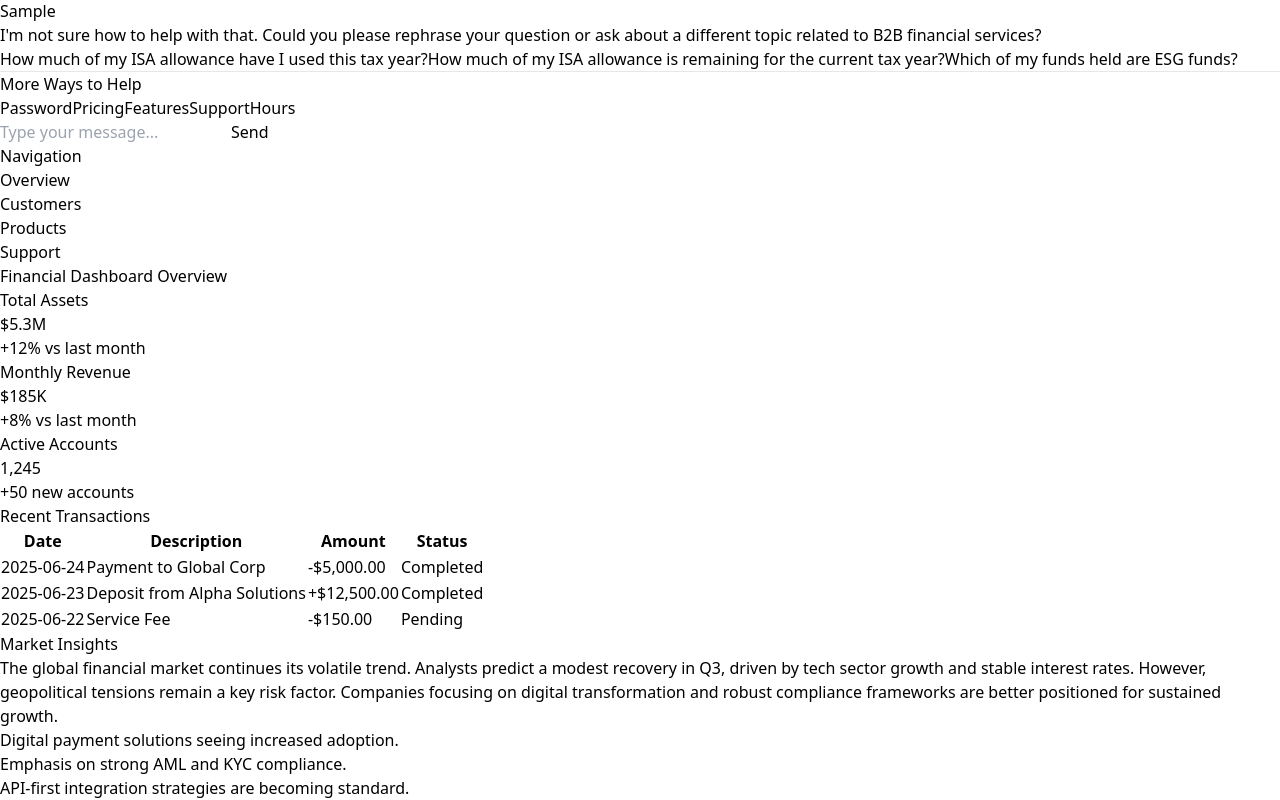
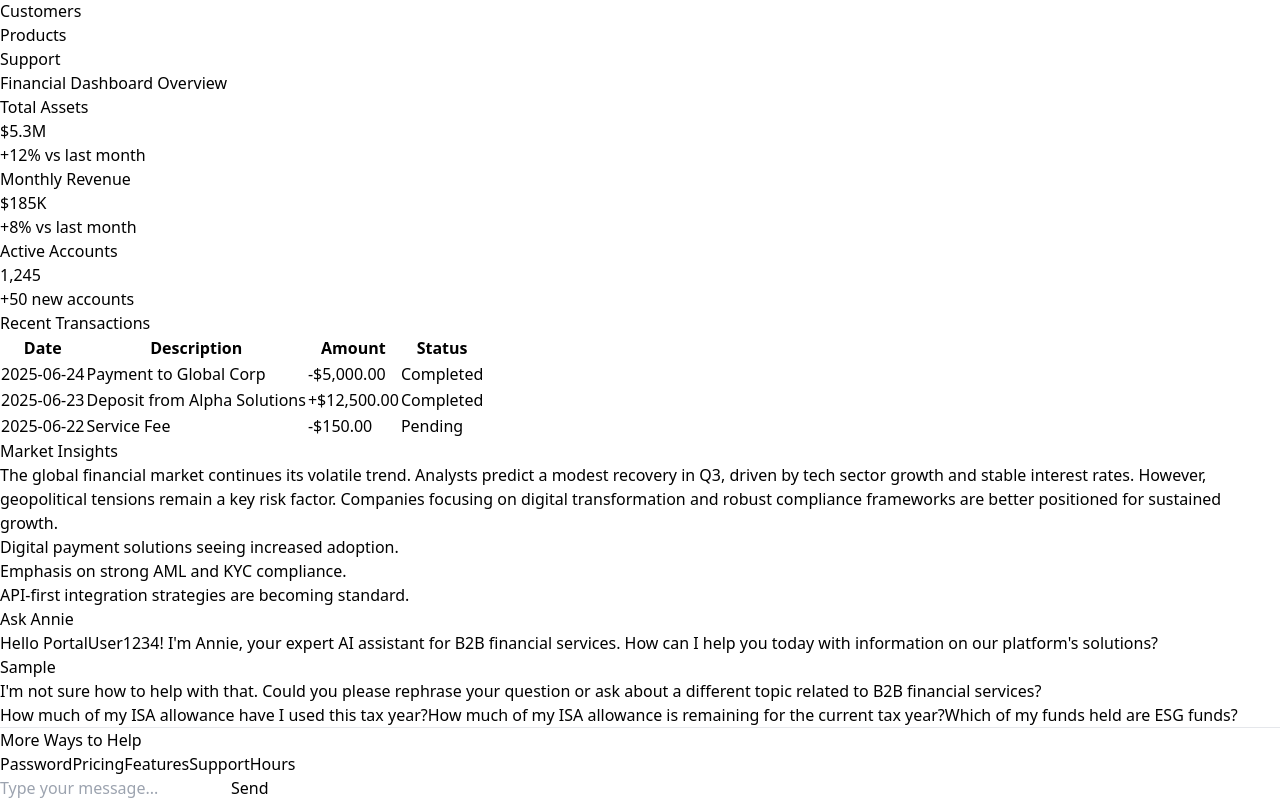
Before and after one commit to gordongrahamtesting/aberdeenhackathon, a React app: page / in a window 1280 px wide. Both pictures are taken after typing "Sample" into the empty fields and a click on the button "Search". Shown: the part 145-945 px from the top of the page. Built offline with nearby package versions, Linux system fonts and the light colour scheme.

Commit message:
update chatbot positioning

```diff
--- a/src/App.tsx
+++ b/src/App.tsx
@@ -53,7 +53,7 @@ function ChatbotComponent({
     if (onChatOpen) {
       onChatOpen();
     }
-  }, [initialQuestion, onChatOpen, personalizedWelcomeMessage]);
+  }, [initialQuestion, onChatOpen, personalizedWelcomeMessage, setChatHistory]);
 
 
   // Define a simple interface for local rules that only need keywords and a response
@@ -123,11 +123,6 @@ function ChatbotComponent({
         // then check if ANY of the 'any' keywords are present.
         // The condition for 'any' matching should be independent or additive.
         // For 'quite loose', we can just check if ANY keyword from EITHER array is present.
-        if (!matched && rule.keywords.any && rule.keywords.any.length > 0) {
-          matched = rule.keywords.any.some(keyword => lowerMessageContent.includes(keyword.toLowerCase()));
-        }
-
-        // To make it truly "quite loose" and combine 'all' and 'any' into a single 'any' check for local prompts:
         const combinedKeywords = [...(rule.keywords.all || []), ...(rule.keywords.any || [])];
         matched = combinedKeywords.some(keyword => lowerMessageContent.includes(keyword.toLowerCase()));
 
@@ -422,12 +417,13 @@ function ChatbotComponent({
     <div className="flex flex-col w-full h-full bg-white rounded-xl shadow-xl overflow-hidden border border-neutral-300"> {/* White background, subtle border */}
 
       {/* Chat header */}
-      <div className="bg-neutral-950 text-white p-3 rounded-t-xl shadow-lg flex items-center justify-center relative z-10 flex-shrink-0 border-b border-neutral-700">
+      <div className="bg-neutral-950 text-white p-3 rounded-t-xl shadow-lg flex items-center justify-center relative z-10 border-b border-neutral-700"> {/* Removed flex-shrink-0 */}
         <h1 className="text-xl sm:text-2xl font-extrabold tracking-tight">Ask Annie</h1>
       </div>
 
       {/* Chat messages display area */}
-      <div className="p-4 py-20 space-y-3 bg-white text-gray-900 flex flex-col relative z-0 flex-grow overflow-y-auto"> {/* White background, dark text */}
+      {/* Reduced py-20 to p-4 to give more space for header/footer */}
+      <div className="p-4 space-y-3 bg-white text-gray-900 flex flex-col relative z-0 flex-grow overflow-y-auto"> {/* White background, dark text */}
         {chatHistory.length === 0 && !isLoading ? (
           <div className="flex-1 flex items-center justify-center text-center text-neutral-500 italic text-base p-6">
             Start a conversation!
@@ -532,14 +528,14 @@ function ChatbotComponent({
 // Main App component for the website layout
 function App() {
   // State for accordion visibility
-  const [isAccordionChatExpanded, setIsAccordionChatExpanded] = useState(false);
+  const [isChatPanelOpen, setIsChatPanelOpen] = useState(false); // Renamed for clarity
   // State to store the conversation history, now lifted to App.tsx
   const [chatHistory, setChatHistory] = useState<{ role: string; text: string }[]>([]);
   // Pseudo-login state for the user's name
   const [userName, setUserName] = useState<string>("PortalUser1234");
 
   const [searchQuery, setSearchQuery] = useState('');
-  const [initialAccordionQuestion, setInitialAccordionQuestion] = useState<string | undefined>(undefined);
+  const [initialChatQuestion, setInitialChatQuestion] = useState<string | undefined>(undefined); // Renamed for clarity
 
   // Construct personalized welcome message based on userName
   const personalizedWelcomeMessage = `Hello ${userName}! I'm Annie, your expert AI assistant for B2B financial services. How can I help you today with information on our platform's solutions?`;
@@ -560,8 +556,8 @@ function App() {
         { role: 'model', text: personalizedWelcomeMessage },
         { role: 'user', text: searchQuery.trim() }
       ]);
-      setInitialAccordionQuestion(searchQuery.trim());
-      setIsAccordionChatExpanded(true);
+      setInitialChatQuestion(searchQuery.trim()); // Use new state
+      setIsChatPanelOpen(true); // Open the side panel
       setSearchQuery('');
     }
   };
@@ -572,31 +568,31 @@ function App() {
     }
   };
 
-  // Function to toggle accordion chat
-  const toggleAccordionChat = () => {
-    setIsAccordionChatExpanded(prev => !prev);
+  // Function to toggle chat panel
+  const toggleChatPanel = () => {
+    setIsChatPanelOpen(prev => !prev);
   };
 
-  // Function to collapse accordion chat - now just toggles expansion
-  const collapseAccordionChat = () => {
-    setIsAccordionChatExpanded(false);
+  // Function to collapse chat panel
+  const collapseChatPanel = () => {
+    setIsChatPanelOpen(false);
   };
 
   return (
-    <div className="flex flex-col h-screen bg-white font-sans antialiased relative"> {/* Overall white background */}
+    <div className="flex h-screen bg-white font-sans antialiased relative overflow-hidden">
+      {/* Main Layout Container (Header + Main Content + Sidebar) */}
+      <div className="flex flex-1 flex-col z-0">
         {/* Header/Navbar */}
-      <header className="bg-neutral-950 text-white p-4 shadow-lg flex flex-col relative z-20 rounded-b-none border-b border-neutral-700"> {/* Deep black */}
+        <header className="bg-neutral-950 text-white p-4 shadow-lg flex flex-col relative z-20 rounded-b-none border-b border-neutral-700">
           <nav className="flex items-center justify-between w-full">
-          <h1 className="text-2xl font-bold text-white">Portal Pioneers inc</h1> {/* White text */}
+            <h1 className="text-2xl font-bold text-white">Portal Pioneers inc</h1>
             <div className="flex items-center space-x-4">
-            {/* Display logged-in user name */}
-            <span className="font-semibold text-neutral-300">Welcome, {userName}!</span> {/* Lighter grey for welcome */}
-            {/* Search Field and Button (for accordion behavior) */}
+              <span className="font-semibold text-neutral-300">Welcome, {userName}!</span>
               <div className="flex items-center space-x-2">
                 <input
                   type="text"
                   placeholder="Ask Annie..."
-                className="p-2 rounded-full bg-white text-gray-900 border border-neutral-700 focus:outline-none focus:ring-2 focus:ring-neutral-600 text-sm placeholder-gray-500 w-full sm:w-64 md:w-80" // Changed bg-neutral-800 to bg-white, text-white to text-gray-900, placeholder-neutral-400 to placeholder-gray-500
+                  className="p-2 rounded-full bg-white text-gray-900 border border-neutral-700 focus:outline-none focus:ring-2 focus:ring-neutral-600 text-sm placeholder-gray-500 w-full sm:w-64 md:w-80"
                   value={searchQuery}
                   onChange={(e) => setSearchQuery(e.target.value)}
                   onKeyPress={handleSearchKeyPress}
@@ -608,37 +604,20 @@ function App() {
                   Search
                 </button>
               </div>
-            {/* Toggle Accordion Chat button */}
               <button
-              onClick={toggleAccordionChat}
+                onClick={toggleChatPanel}
                 className="ml-4 px-6 py-2 bg-neutral-700 text-white rounded-full shadow-lg hover:bg-neutral-600 transition-colors font-semibold"
               >
-              {isAccordionChatExpanded ? 'Close Chat' : 'Open Chat'}
+                {isChatPanelOpen ? 'Close Chat' : 'Open Chat'}
               </button>
             </div>
           </nav>
-        {/* Accordion Chatbot Section */}
-        <div
-          className={`w-full bg-white rounded-xl shadow-2xl overflow-hidden transition-all duration-700 ease-in-out
-            ${isAccordionChatExpanded ? 'max-h-[70vh] mt-4' : 'max-h-0 mt-0 invisible'}`}
-          style={{ pointerEvents: isAccordionChatExpanded ? 'auto' : 'none' }}
-        >
-          {isAccordionChatExpanded && (
-            <ChatbotComponent
-              initialQuestion={initialAccordionQuestion}
-              onClose={collapseAccordionChat}
-              chatHistory={chatHistory} // Pass chatHistory prop
-              setChatHistory={setChatHistory} // Pass setChatHistory prop
-              userName={userName} // Pass userName prop
-            />
-          )}
-        </div>
         </header>
 
-      {/* Main Content Area */}
+        {/* Main Content Area (Sidebar + Dashboard) */}
         <div className="flex flex-1 overflow-hidden">
           {/* Sidebar */}
-        <aside className="w-64 bg-neutral-900 text-neutral-300 p-4 shadow-xl flex-shrink-0 hidden md:block border-r border-neutral-800"> {/* Dark sidebar, lighter text */}
+          <aside className="w-64 bg-neutral-900 text-neutral-300 p-4 shadow-xl flex-shrink-0 hidden md:block border-r border-neutral-800">
             <h2 className="text-xl font-semibold mb-4 text-white">Navigation</h2>
             <ul className="space-y-2">
               <li><a href="#" className="block py-2 px-3 rounded-lg hover:bg-neutral-800 transition-colors text-neutral-300">Overview</a></li>
@@ -649,25 +628,25 @@ function App() {
           </aside>
 
           {/* Content Area for Other Information */}
-        <main className="flex-1 p-6 overflow-y-auto bg-white text-gray-900"> {/* White background for main content */}
-          <div className="flex-1"> {/* Main content area */}
-            <h2 className="text-3xl font-extrabold text-gray-900 mb-6">Financial Dashboard Overview</h2> {/* Dark text */}
+          <main className="flex-1 p-6 overflow-y-auto bg-white text-gray-900">
+            <div className="flex-1">
+              <h2 className="text-3xl font-extrabold text-gray-900 mb-6">Financial Dashboard Overview</h2>
 
               {/* Key Metrics Section */}
               <div className="grid grid-cols-1 md:grid-cols-2 lg:grid-cols-3 gap-6 mb-8">
-              <div className="bg-gray-100 p-6 rounded-2xl shadow-lg border border-gray-200 text-gray-800"> {/* Light grey cards */}
+                <div className="bg-gray-100 p-6 rounded-2xl shadow-lg border border-gray-200 text-gray-800">
                   <h3 className="text-lg font-semibold mb-2 text-gray-900">Total Assets</h3>
-                <p className="text-3xl font-bold text-blue-700">$5.3M</p> {/* Retain blue for key data */}
+                  <p className="text-3xl font-bold text-blue-700">$5.3M</p>
                   <p className="text-sm text-gray-600 mt-1">+12% vs last month</p>
                 </div>
                 <div className="bg-gray-100 p-6 rounded-2xl shadow-lg border border-gray-200 text-gray-800">
                   <h3 className="text-lg font-semibold mb-2 text-gray-900">Monthly Revenue</h3>
-                <p className="text-3xl font-bold text-green-700">$185K</p> {/* Retain green for positive data */}
+                  <p className="text-3xl font-bold text-green-700">$185K</p>
                   <p className="text-sm text-gray-600 mt-1">+8% vs last month</p>
                 </div>
                 <div className="bg-gray-100 p-6 rounded-2xl shadow-lg border border-gray-200 text-gray-800">
                   <h3 className="text-lg font-semibold mb-2 text-gray-900">Active Accounts</h3>
-                <p className="text-3xl font-bold text-purple-700">1,245</p> {/* Retain purple */}
+                  <p className="text-3xl font-bold text-purple-700">1,245</p>
                   <p className="text-sm text-gray-600 mt-1">+50 new accounts</p>
                 </div>
               </div>
@@ -676,8 +655,8 @@ function App() {
               <div className="bg-gray-100 p-6 rounded-2xl shadow-lg border border-gray-200 mb-8 text-gray-800">
                 <h3 className="text-2xl font-bold mb-4 text-gray-900">Recent Transactions</h3>
                 <div className="overflow-x-auto">
-                <table className="min-w-full divide-y divide-gray-300"> {/* Lighter table dividers */}
-                  <thead className="bg-gray-200"> {/* Lighter table header */}
+                  <table className="min-w-full divide-y divide-gray-300">
+                    <thead className="bg-gray-200">
                       <tr>
                         <th scope="col" className="px-6 py-3 text-left text-xs font-medium text-gray-600 uppercase tracking-wider">Date</th>
                         <th scope="col" className="px-6 py-3 text-left text-xs font-medium text-gray-600 uppercase tracking-wider">Description</th>
@@ -685,13 +664,13 @@ function App() {
                         <th scope="col" className="px-6 py-3 text-left text-xs font-medium text-gray-600 uppercase tracking-wider">Status</th>
                       </tr>
                     </thead>
-                  <tbody className="bg-white divide-y divide-gray-200"> {/* White table body */}
+                    <tbody className="bg-white divide-y divide-gray-200">
                       <tr>
                         <td className="px-6 py-4 whitespace-nowrap text-sm text-gray-900">2025-06-24</td>
                         <td className="px-6 py-4 whitespace-nowrap text-sm text-gray-900">Payment to Global Corp</td>
                         <td className="px-6 py-4 whitespace-nowrap text-sm text-red-600 font-semibold">-$5,000.00</td>
                         <td className="px-6 py-4 whitespace-nowrap">
-                        <span className="px-2 inline-flex text-xs leading-5 font-semibold rounded-full bg-red-100 text-red-800">Completed</span> {/* Status badges remain */}
+                          <span className="px-2 inline-flex text-xs leading-5 font-semibold rounded-full bg-red-100 text-red-800">Completed</span>
                         </td>
                       </tr>
                       <tr>
@@ -730,6 +709,23 @@ function App() {
             </div>
           </main>
         </div>
+      </div> {/* End of Main Layout Container */}
+
+      {/* Chatbot Side Panel - POSITIONED ABSOLUTELY */}
+      <div
+        className={`fixed right-0 bottom-4 bg-white rounded-xl shadow-2xl overflow-hidden transition-all duration-500 ease-in-out z-50 transform rounded-br-none
+          ${isChatPanelOpen ? 'translate-x-0 w-1/3 h-[80vh]' : 'translate-x-full w-0 h-[80vh]'}`}
+      >
+        {isChatPanelOpen && (
+          <ChatbotComponent
+            initialQuestion={initialChatQuestion}
+            onClose={collapseChatPanel}
+            chatHistory={chatHistory}
+            setChatHistory={setChatHistory}
+            userName={userName}
+          />
+        )}
+      </div>
 
       {/* Simple CSS for the loading dots */}
       <style>{`
```
Lines whose indentation alone changed are shown as unchanged.
